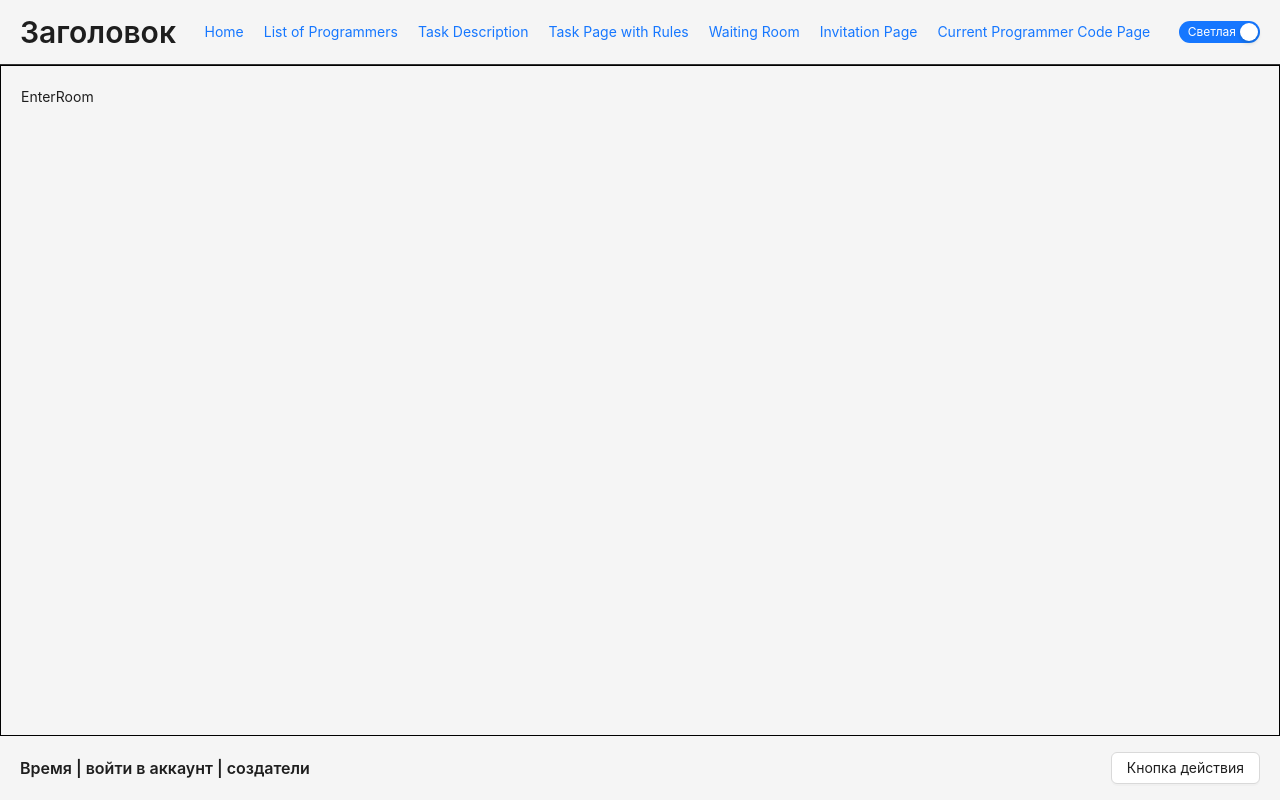
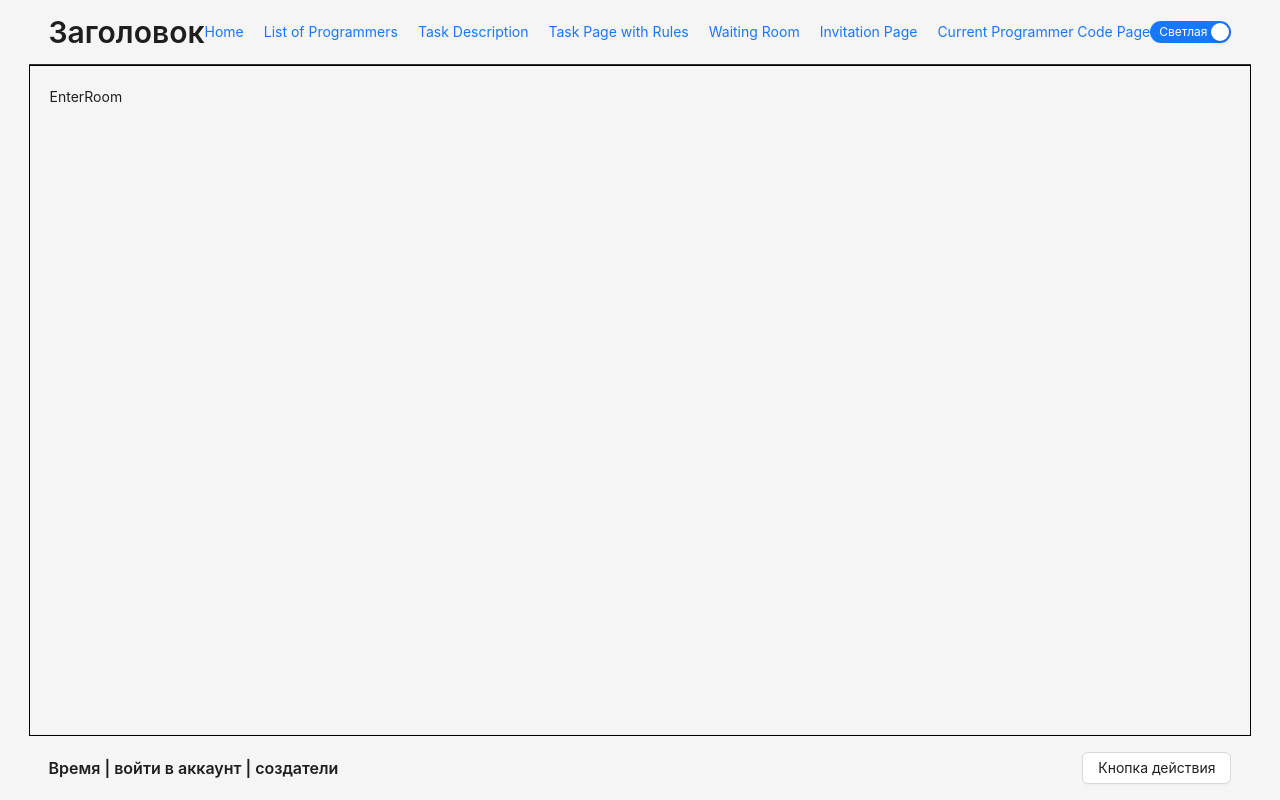
Before and after one commit to Tempus-One-Team/Tempus-Quiz, a React (Vite) app: page / in a window 1280 px wide. Built offline with nearby package versions, Linux system fonts and the light colour scheme.

Commit message:
add max width for container app

```diff
--- a/src/components/layout/layout.tsx
+++ b/src/components/layout/layout.tsx
@@ -12,15 +12,15 @@ interface LayoutApp {
 
 const LayoutApp: FC<LayoutApp> = ({ setIsDarkMode }) => {
     return (
-        <div className="container">
-            <Layout>
+        <Layout>
+            <div className="container">
                 <HeaderComponent setIsDarkMode={setIsDarkMode} />
                 <Content className={Styles.Content}>
                     <Outlet />
                 </Content>
                 <FooterComponent />
-            </Layout>
-        </div>
+            </div>
+        </Layout>
     );
 };
 
```
